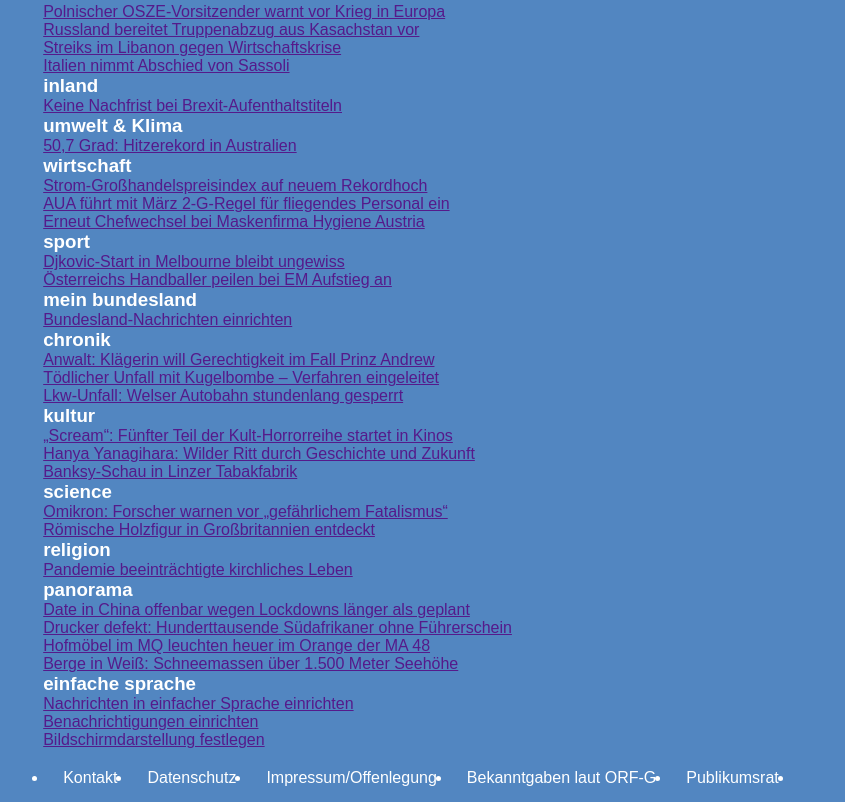
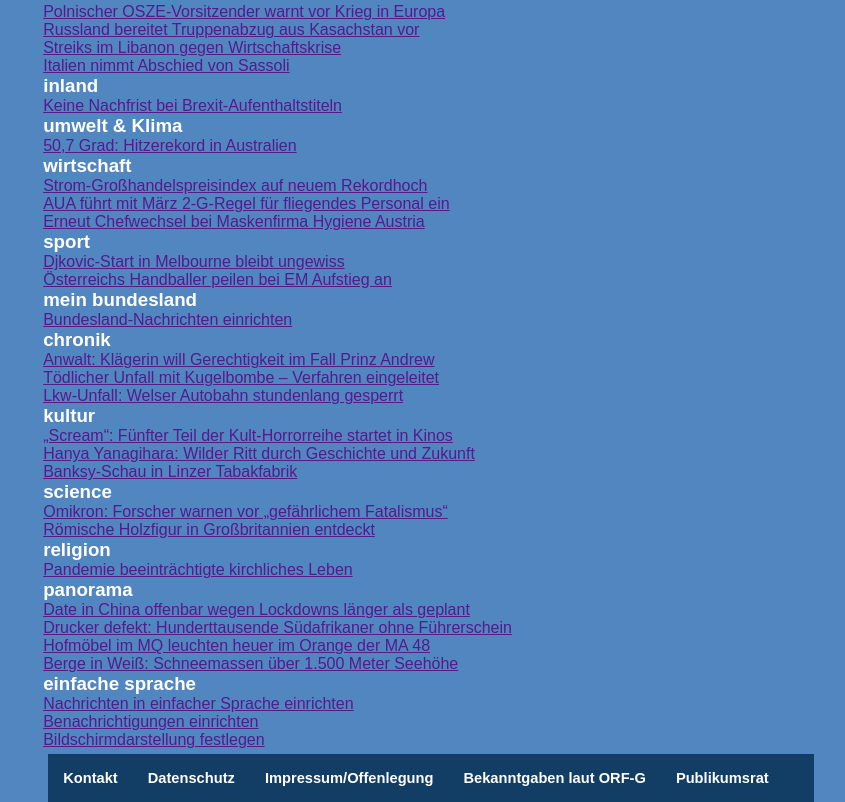
Before and after one commit to EstephR/Day4CSS, a plain HTML site: page Challenge1/index.html in a window 1280 px wide. Shown: the part 519-1321 px from the top of the page, without its empty margins (8-853 px from the left). Drawn offline with Linux system fonts and the light colour scheme.

Commit message:
added logos and stylesheet

```diff
--- a/Challenge1/style/navbars.css
+++ b/Challenge1/style/navbars.css
@@ -30,10 +30,13 @@
 .mainfooter li {
     float: left;
     padding: 15px;
+    background-color: #123e65;
+    list-style: none;
 }
 
 .mainfooter li a {
     color: white;
+    font-weight: bold;
     text-decoration: none;
-    list-style-type: none;
+    font-size: 11pt;
 }
```
Also changed, not shown: Challenge1/img/orf-brick.svg (added).
